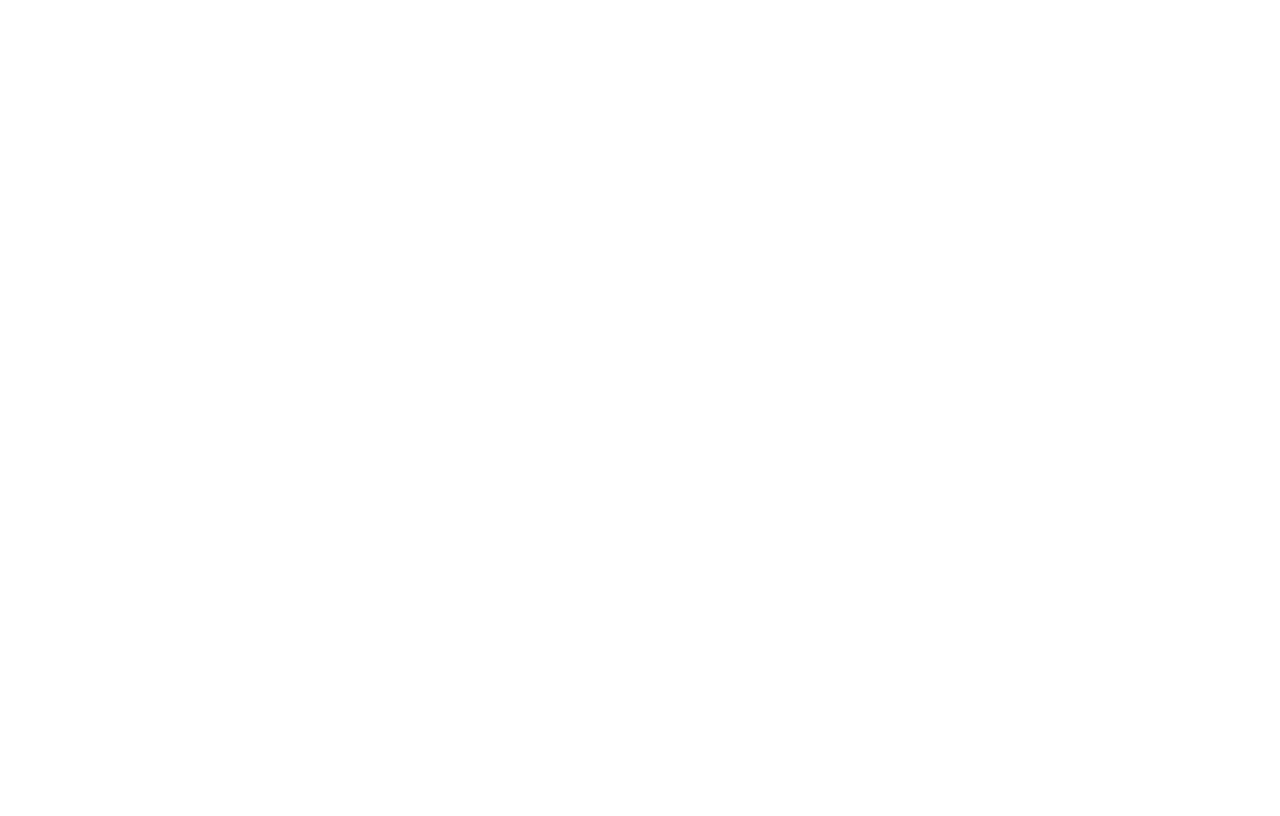
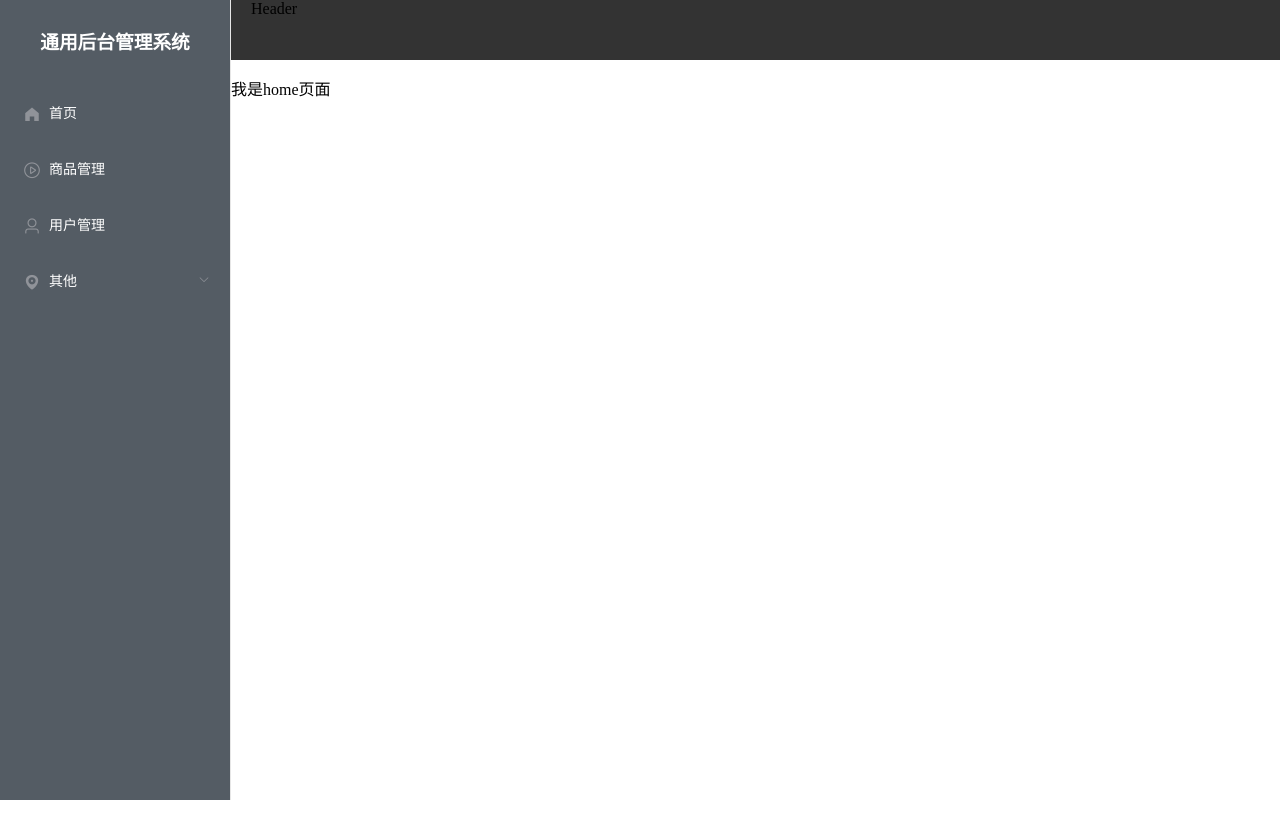
Before and after one commit to Simple-Coder/vue-manage, a Vue app in the folder vue-manage/: page /home in a window 1280 px wide. Built offline with nearby package versions, Linux system fonts and the light colour scheme.

Commit message:
菜单点击跳转home

```diff
--- a/vue-manage/package.json
+++ b/vue-manage/package.json
@@ -13,7 +13,7 @@
     "less": "^4.1.2",
     "less-loader": "^5.0.0",
     "vue": "^2.6.11",
-    "vue-router": "^3.2.0"
+    "vue-router": "^3.5.3"
   },
   "devDependencies": {
     "@vue/cli-plugin-babel": "~4.5.13",
--- a/vue-manage/src/App.vue
+++ b/vue-manage/src/App.vue
@@ -12,6 +12,11 @@
 </script>
 
 <style>
+html,
+body {
+  margin: 0;
+  padding: 0;
+}
 #app {
   height: 100vh;
 }
--- a/vue-manage/src/components/CommonAside.vue
+++ b/vue-manage/src/components/CommonAside.vue
@@ -2,23 +2,28 @@
   <el-menu
     default-active="1-4-1"
     class="el-menu-vertical-demo"
+    background-color="#545c64"
+    text-color="#fff"
+    active-text-color="#ffd04b"
     @open="handleOpen"
     @close="handleClose"
     :collapse="isCollapse"
+    style="min-height: 100vh; width: 230px; float: left"
   >
-    <h4>通用后台管理系统</h4>
+    <h3>通用后台管理系统</h3>
     <el-menu-item
       v-for="item in noChildren"
       :index="item.path"
       :key="item.path"
+      @click="clickMenu(item)"
     >
-      <i class="'el-icon-' + item.icon"></i>
+      <i :class="'el-icon-' + item.icon"></i>
       <span slot="title">{{ item.label }}</span>
     </el-menu-item>
 
     <el-submenu v-for="item in hasChildren" :index="item.path" :key="item.path">
       <template slot="title">
-        <i class="'el-icon-' + item.icon"></i>
+        <i :class="'el-icon-' + item.icon"></i>
         <span slot="title">{{ item.label }}</span>
       </template>
       <el-menu-item-group
@@ -39,7 +44,7 @@
       menu: [
         {
           path: "/",
-          name: "Home",
+          name: "home",
           label: "首页",
           icon: "s-home",
           url: "Home/Home",
@@ -88,6 +93,11 @@
     handleClose(key, keyPath) {
       console.log(key, keyPath);
     },
+    clickMenu(item) {
+      this.$router.push({
+        name: item.name,
+      });
+    },
   },
   computed: {
     noChildren() {
@@ -104,4 +114,19 @@
   width: 200px;
   min-height: 400px;
 }
+
+.el-menu {
+  // overflow-y: auto;
+  // height: 100vh;
+  // border: none;
+  // width: auto;
+  // height: 100%;
+  // background: #1a3066;
+  // position: relative;
+  h3 {
+    color: #fff;
+    text-align: center;
+    line-height: 48px;
+  }
+}
 </style>
--- a/vue-manage/src/router/index.js
+++ b/vue-manage/src/router/index.js
@@ -8,14 +8,22 @@
 export const constantRoutes = [
     {
         path: '/',
-        name: 'Home',
-        component: (resolve) => require(['@/views/Home'], resolve),
+        name: 'Main',
+        component: (resolve) => require(['@/views/Main'], resolve),
+        children: [
+            {
+                path: 'home',
+                name: 'home',
+                component: (resolve) => require(['@/views/home'], resolve),
+            },
+            {
+                path: 'user',
+                name: 'user',
+                component: (resolve) => require(['@/views/user'], resolve),
+            }
+        ]
     },
-    {
-        path: '/user',
-        name: 'User',
-        component: (resolve) => require(['@/views/User'], resolve),
-    }
+
 ]
 
 
--- a/vue-manage/src/views/Home.vue
+++ b/vue-manage/src/views/Main.vue
@@ -5,7 +5,9 @@
     </el-aside>
     <el-container>
       <el-header>Header</el-header>
-      <el-main>Main</el-main>
+      <el-main>
+        <router-view></router-view>
+      </el-main>
     </el-container>
   </el-container>
 </template>
@@ -13,7 +15,7 @@
 <script>
 import CommonAside from "@/components/CommonAside";
 export default {
-  name: "Home",
+  name: "Main",
   data() {
     return {};
   },
--- a/vue-manage/src/views/User.vue
+++ b/vue-manage/src/views/home/index.vue
@@ -1,12 +1,12 @@
 <template>
   <div>
-    <p>我是User页面</p>
+    <p>我是home页面</p>
   </div>
 </template>
 
 <script>
 export default {
-  name: "User",
+  name: "home",
   data() {
     return {};
   },
--- /dev/null
+++ b/vue-manage/src/views/user/index.vue
@@ -0,0 +1,22 @@
+<template>
+  <div>
+    <p>我是user页面</p>
+  </div>
+</template>
+
+<script>
+export default {
+  name: "user",
+  data() {
+    return {};
+  },
+
+  components: {},
+
+  computed: {},
+
+  methods: {},
+};
+</script>
+<style lang='css' scoped>
+</style>
```
Also changed, not shown: 1 other file (tests, documents, lock files or other folders).
